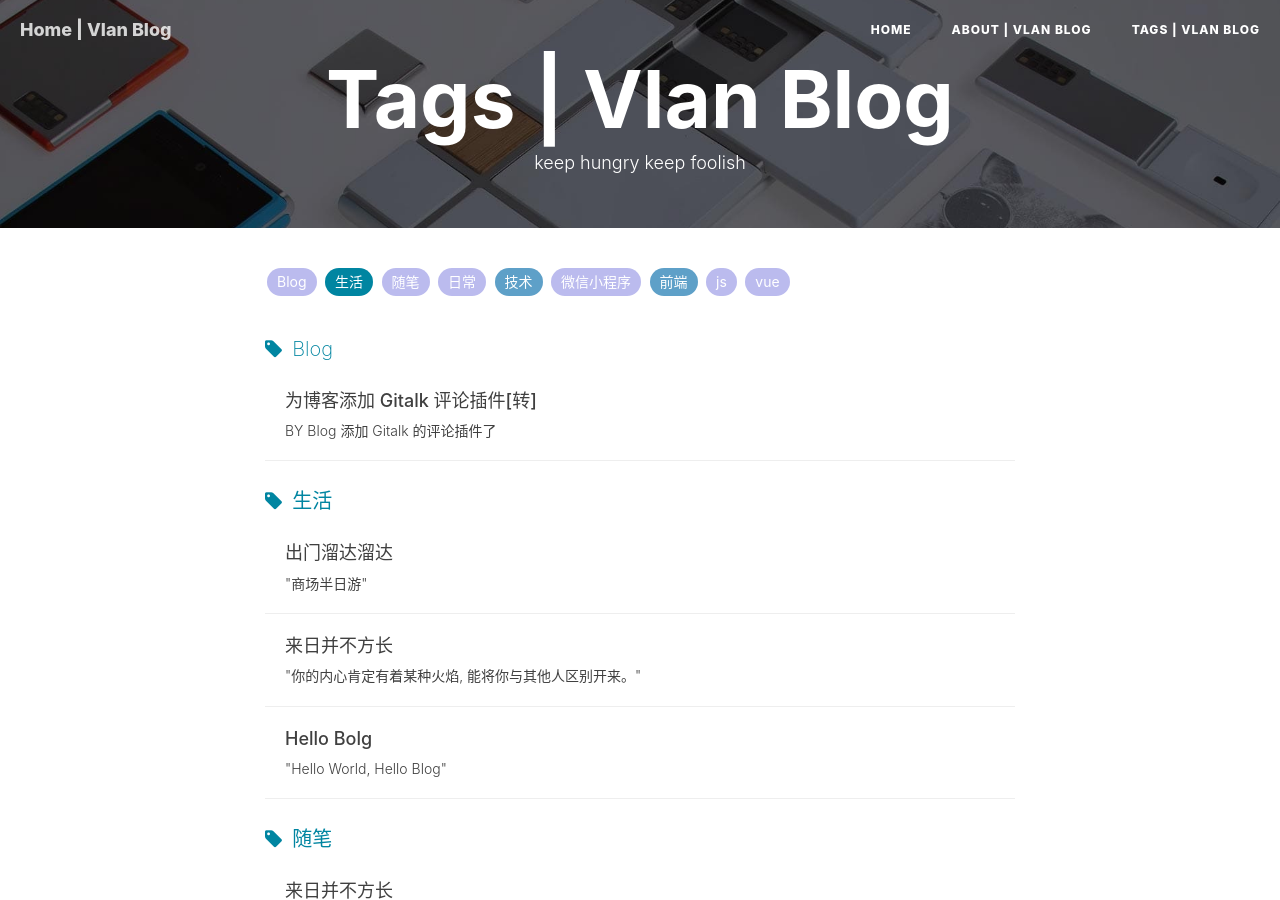
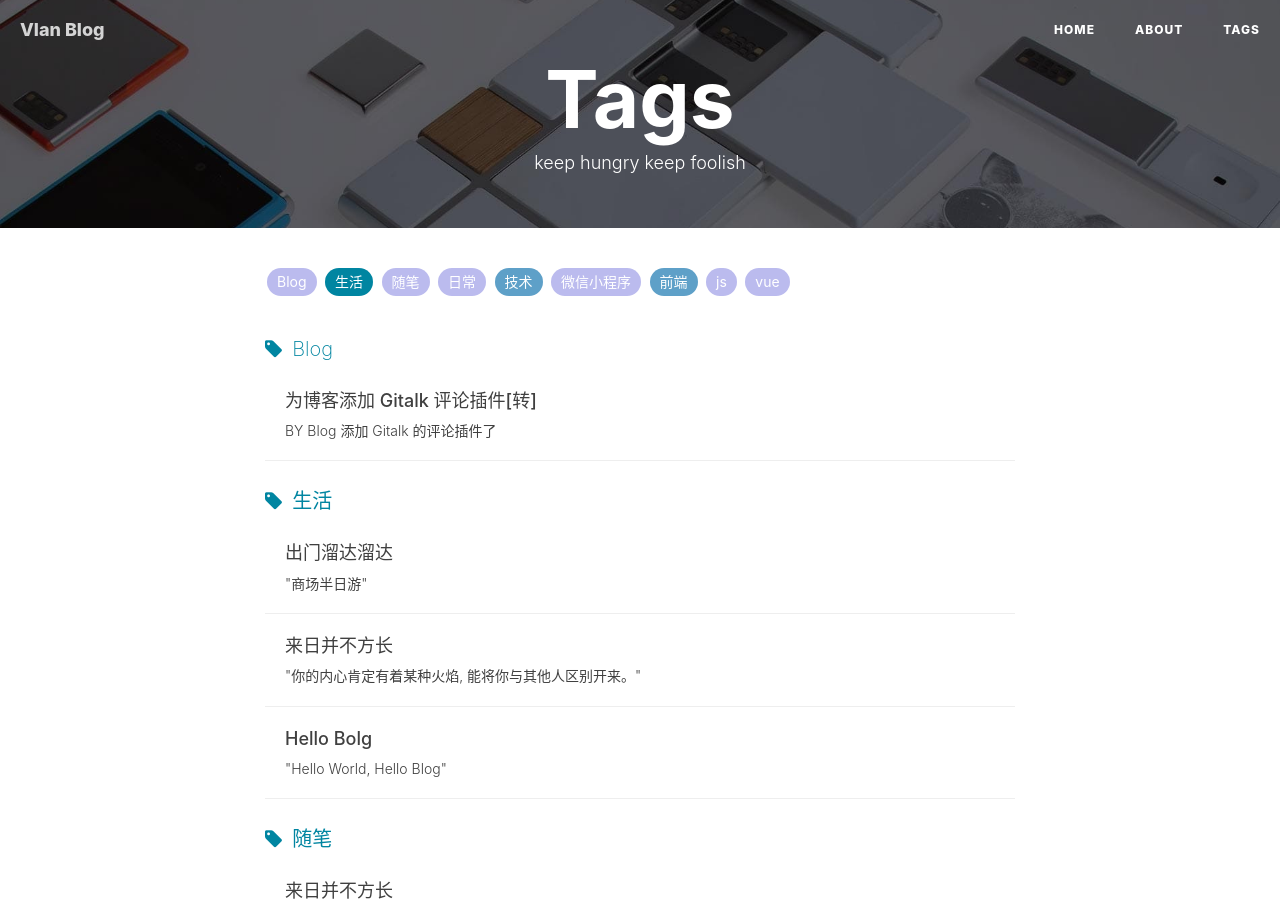
Before and after one commit to ygvlan/hello-world, a Jekyll site: the page built from tags.html, in a window 1280 px wide and 900 px high. Built offline with Jekyll 4.4.1, drawn with Linux system fonts in a browser that asks for light colours; nearby versions of some CDN libraries; comment, search, counter and statistics services are not loaded; some of the changed text lies outside the part shown.

```diff
--- a/_config.yml
+++ b/_config.yml
@@ -1,5 +1,5 @@
 # Site settings
-title: Home | Vlan Blog
+title: Vlan Blog
 SEOTitle: Vlan Blog
 header-img: img/404-bg.jpg
 email: yinvlan@163.com
--- a/about.html
+++ b/about.html
@@ -1,6 +1,6 @@
 ---
 layout: page
-title: "About | Vlan Blog"
+title: "About"
 description: "Hey, this is Vlan."
 header-img: "img/post-bg-rwd.jpg"
 ---
--- a/tags.html
+++ b/tags.html
@@ -1,5 +1,5 @@
 ---
-title: Tags | Vlan Blog
+title: Tags
 layout: default
 description: keep hungry keep foolish
 header-img: "img/tag-bg.jpg"
```
